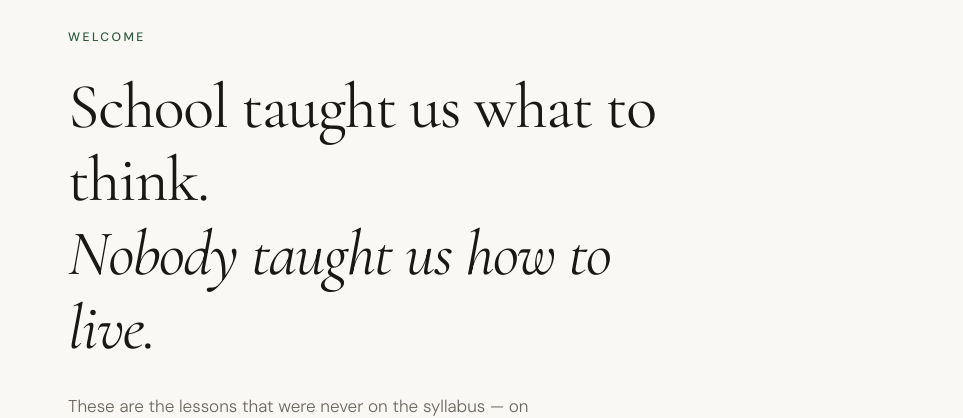
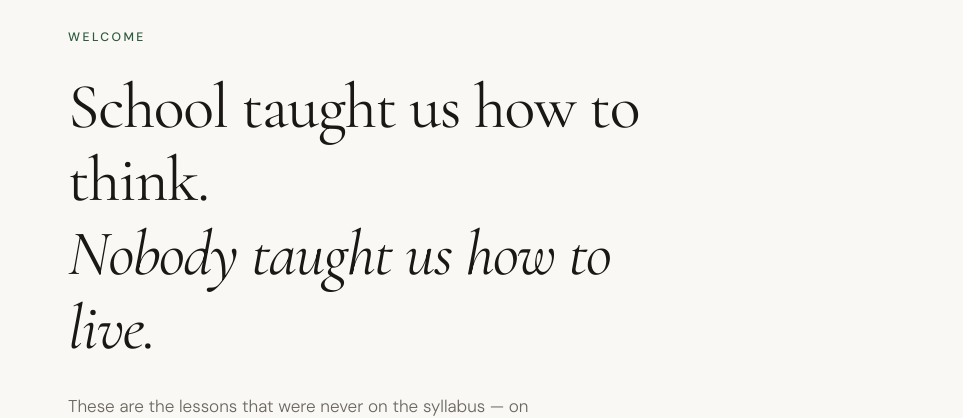
Before and after one commit to themissingclass/the-missing-class, a plain HTML site: page index.html in a window 1280 px wide. Shown: the part 162-580 px from the top of the page, without its empty margins (158-1121 px from the left). Drawn offline with nearby package versions, Linux system fonts and the light colour scheme.

Commit message:
Update index.html

```diff
--- a/index.html
+++ b/index.html
@@ -27,7 +27,7 @@
   <main>
     <section class="home-hero fade-up">
       <p class="hero-eyebrow">Welcome</p>
-      <h1 class="hero-headline">School taught us what to think.<br><em>Nobody taught us how to live.</em></h1>
+      <h1 class="hero-headline">School taught us how to think.<br><em>Nobody taught us how to live.</em></h1>
       <p class="hero-body">These are the lessons that were never on the syllabus — on mistakes, resilience, balance, pain, and what it means to be human. Written from experience. No textbooks required.</p>
     </section>
 
```
